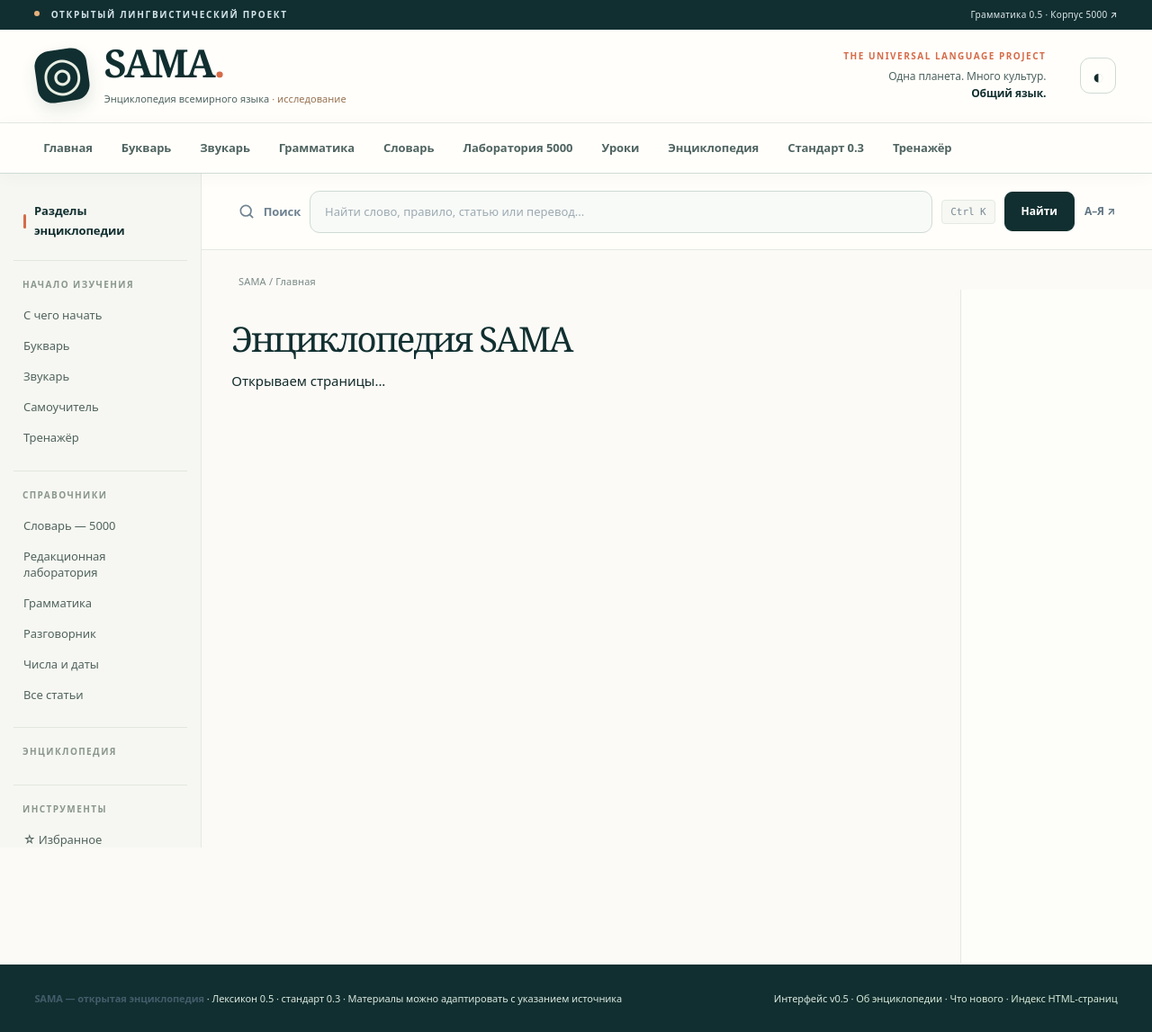
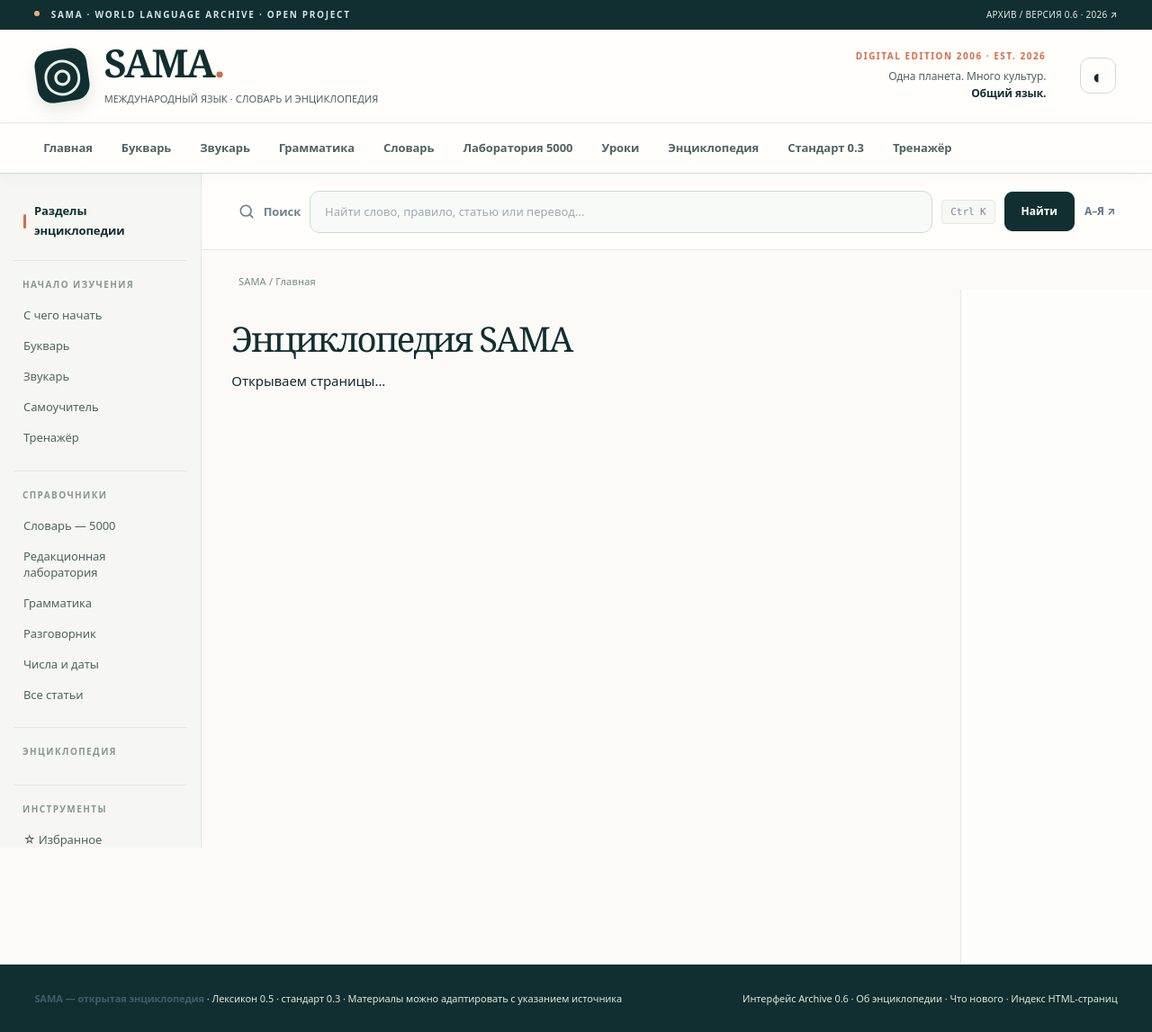
Before and after one commit to richmanstudio/worldwidesamaianlanguage, a website with bundled scripts: page index.html in a window 1280 px wide. Shown: the whole page at 90% size. Built offline with nearby package versions, Linux system fonts and the light colour scheme; files whose address does not match are found by name.

Commit message:
brand: SAMA World Language Archive masthead

```diff
--- a/index.html
+++ b/index.html
@@ -3,7 +3,7 @@
 <head>
   <meta charset="utf-8">
   <meta name="viewport" content="width=device-width, initial-scale=1">
-  <meta name="theme-color" content="#f9faf9">
+  <meta name="theme-color" content="#143b5e">
   <meta name="description" content="SAMA — открытая энциклопедия экспериментального международного языка. Букварь, звукарь, словарь, грамматика и уроки.">
   <title>SAMA — Энциклопедия международного языка</title>
   <link rel="icon" href="./favicon.svg" type="image/svg+xml">
@@ -15,11 +15,11 @@
   <div class="mobile-scrim" id="mobileScrim" aria-hidden="true"></div>
   <div class="webpage">
     <header class="masthead">
-      <div class="utility"><span><span class="utility-dot"></span> ОТКРЫТЫЙ ЛИНГВИСТИЧЕСКИЙ ПРОЕКТ</span><a class="utility-right" href="#/changelog">Грамматика 0.5 · Корпус 5000 <span aria-hidden="true">↗</span></a></div>
+      <div class="utility"><span><span class="utility-dot"></span> SAMA · WORLD LANGUAGE ARCHIVE · OPEN PROJECT</span><a class="utility-right" href="#/changelog">АРХИВ / ВЕРСИЯ 0.6 · 2026 <span aria-hidden="true">↗</span></a></div>
       <div class="brandline">
         <a href="#/" class="logomark" title="На главную" aria-label="SAMA: главная"><span class="logo-orbit">◎</span></a>
-        <div class="brandtext"><a href="#/" class="brand">SAMA<span class="brand-period">.</span></a><div class="branddesc">Энциклопедия всемирного языка <span class="tiny-bracket">· исследование</span></div></div>
-        <div class="header-motto"><span class="motto-top">THE UNIVERSAL LANGUAGE PROJECT</span><span>Одна планета. Много культур.</span><strong>Общий язык.</strong></div><button class="theme-toggle" type="button" id="themeToggle" aria-label="Переключить цветовую тему" title="Цветовая тема">◐</button><button class="mobile-toggle" id="mobileToggle" type="button" aria-label="Открыть меню разделов" aria-controls="sidebar" aria-expanded="false"><span></span><span></span><span></span></button>
+        <div class="brandtext"><a href="#/" class="brand">SAMA<span class="brand-period">.</span></a><div class="branddesc">МЕЖДУНАРОДНЫЙ ЯЗЫК · СЛОВАРЬ И ЭНЦИКЛОПЕДИЯ</div></div>
+        <div class="header-motto"><span class="motto-top">DIGITAL EDITION 2006 · EST. 2026</span><span>Одна планета. Много культур.</span><strong>Общий язык.</strong></div><button class="theme-toggle" type="button" id="themeToggle" aria-label="Переключить цветовую тему" title="Цветовая тема">◐</button><button class="mobile-toggle" id="mobileToggle" type="button" aria-label="Открыть меню разделов" aria-controls="sidebar" aria-expanded="false"><span></span><span></span><span></span></button>
       </div>
     </header>
     <nav class="primary-nav" aria-label="Главное меню">
@@ -43,7 +43,7 @@
         </div>
       </div>
     </div>
-    <footer><div><strong>SAMA — открытая энциклопедия</strong> · Лексикон 0.5 · стандарт 0.3 · Материалы можно адаптировать с указанием источника</div><div>Интерфейс v0.5 · <a href="#/about">Об энциклопедии</a> · <a href="#/changelog">Что нового</a> · <a href="./static-index.html">Индекс HTML-страниц</a></div></footer>
+    <footer><div><strong>SAMA — открытая энциклопедия</strong> · Лексикон 0.5 · стандарт 0.3 · Материалы можно адаптировать с указанием источника</div><div>Интерфейс Archive 0.6 · <a href="#/about">Об энциклопедии</a> · <a href="#/changelog">Что нового</a> · <a href="./static-index.html">Индекс HTML-страниц</a></div></footer>
   </div>
   <div id="toast" role="status" aria-live="polite"></div>
 </body>
```
